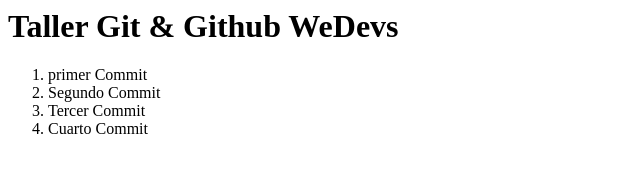
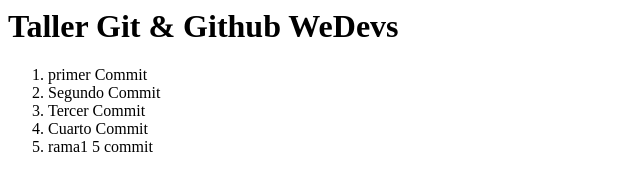
Before and after one commit to santy19/miproyecto, a plain HTML site: page index.html in a window 1280 px wide. Shown: the whole page, without its empty margins (0-640 px from the left). Drawn offline with Linux system fonts and the light colour scheme.

Commit message:
rama1 5 commit

```diff
--- a/index.html
+++ b/index.html
@@ -10,6 +10,7 @@
         <li>Segundo Commit</li>
         <li>Tercer Commit</li>
         <li>Cuarto Commit</li>
+        <li>rama1 5 commit</li>
     </ol>
 </body>
 </html>
```
